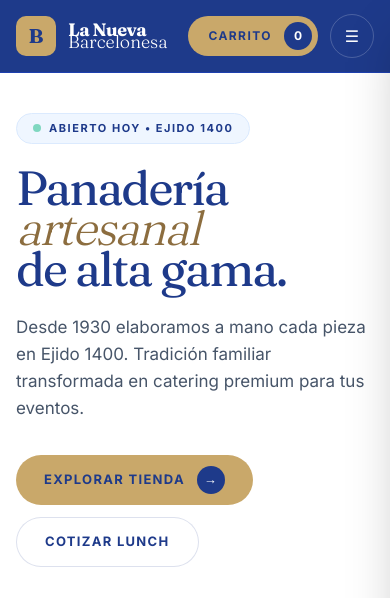
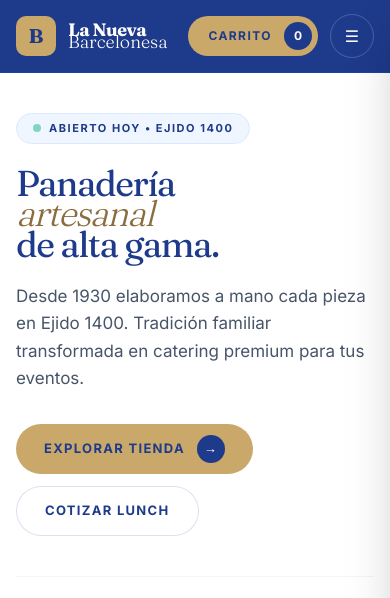
Before and after one commit to guillebonefon-cloud/Ai--proyecto, a plain HTML site: page index.html in a window 390 px wide. Shown: the top 598 px of the page. Drawn offline with nearby package versions, Linux system fonts and the light colour scheme.

Commit message:
FIX MOBILE-FRIENDLY DEFINITIVO: viewport exacto + responsive 100%
- Head contiene exactamente <meta name="viewport" content="width=device-width, initial-scale=1.0">
- CSS: html,body overflow-x-hidden max-width 100vw, * box-sizing border-box, img max-width 100%
- Navbar hamburguesa: #mobile-menu-btn lg:hidden w-11 h-11 min 44px, #mobile-menu hidden lg:hidden, closeMobileMenu() al click enlaces
- Grillas flexibles Tailwind mobile-first:
  * hero grid-cols-1 lg:grid-cols-[1.1fr_0.9fr]
  * categorias grid-cols-1 md:grid-cols-3
  * tienda #products-grid grid-cols-1 md:grid-cols-2 lg:grid-cols-3
  * cotizador grid-cols-1 lg:grid-cols-[1.1fr_0.9fr] vertical en movil
  * nosotros grid-cols-1 lg:grid-cols-2, footer grid-cols-1 md:grid-cols-3, checkout grid-cols-1 lg:grid-cols-[1.1fr_0.9fr]
- Contenedores px-4 sm:px-6 lg:px-8 max-w-[1280px] mx-auto, sin width fijo px (solo max-w y scrollbar 5px)
- Botones grandes touch min-h-[44px] h-11 en filtros, slots, qty inputs, agregar carrito
- Paleta y flujo A-E preservados

Co-authored-by: arena-agent <297053741+arena-agent@users.noreply.github.com>

```diff
--- a/index.html
+++ b/index.html
@@ -25,8 +25,10 @@ tailwind.config = {
 }
 </script>
 <style>
-*{ -webkit-font-smoothing: antialiased; }
-body{ background:#FFFFFF; color:#0F2D52; }
+*{ -webkit-font-smoothing: antialiased; box-sizing:border-box; }
+html{ overflow-x:hidden; max-width:100vw; }
+body{ background:#FFFFFF; color:#0F2D52; overflow-x:hidden; max-width:100vw; }
+img{ max-width:100%; height:auto; }
 input[type=number]::-webkit-inner-spin-button, input[type=number]::-webkit-outer-spin-button{ -webkit-appearance:none; margin:0; }
 input[type=number]{ -moz-appearance:textfield; }
 .custom-scrollbar::-webkit-scrollbar{ width:5px; }
@@ -36,8 +38,8 @@ input[type=number]{ -moz-appearance:textfield; }
 .tab-inactive{ background:#F9F9F9; color:#64748B; border:1px solid #E2E8F0; }
 </style>
 </head>
-<body class="font-sans bg-white selection:bg-brandGold selection:text-brandBlue overflow-x-hidden">
-<!-- VIEWPORT OBLIGATORIA YA PRESENTE EN HEAD: <meta name="viewport" content="width=device-width, initial-scale=1.0"> -->
+<body class="font-sans bg-white selection:bg-brandGold selection:text-brandBlue overflow-x-hidden max-w-[100vw]">
+<!-- Mobile-Friendly 100%: viewport, navbar hamburguesa, grids responsive, sin fixed width -->
 
 <!-- NAVBAR - AZUL MARINO PROFUNDO -->
 <nav class="sticky top-0 z-40 bg-blue-900 text-white border-b border-blue-800">
@@ -89,7 +91,7 @@ input[type=number]{ -moz-appearance:textfield; }
         <span class="w-2 h-2 bg-emerald-500 rounded-full animate-pulse"></span>
         <span class="text-[11px] tracking-[0.14em] uppercase font-bold text-blue-900">Abierto hoy • Ejido 1400</span>
       </div>
-      <h1 class="font-display text-[48px] lg:text-[78px] leading-[0.85] tracking-[-0.04em] text-blue-900">
+      <h1 class="font-display text-[36px] sm:text-[48px] lg:text-[78px] leading-[0.85] tracking-[-0.04em] text-blue-900 break-words">
         Panadería<br><span class="font-light italic text-brandGoldDark">artesanal</span><br>de alta gama.
       </h1>
       <p class="mt-6 text-[17px] leading-[1.6] text-slate-600 max-w-[44ch]">Desde 1930 elaboramos a mano cada pieza en Ejido 1400. Tradición familiar transformada en catering premium para tus eventos.</p>
```
